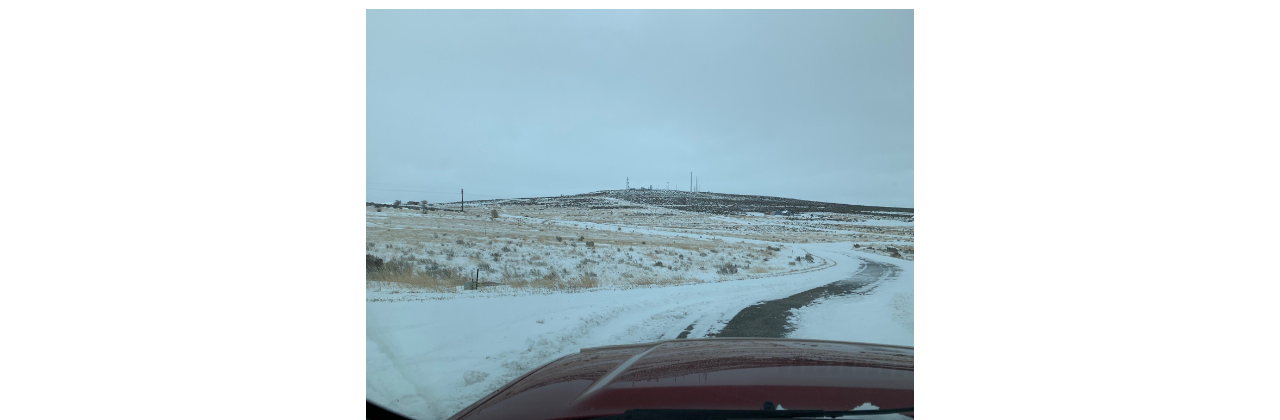
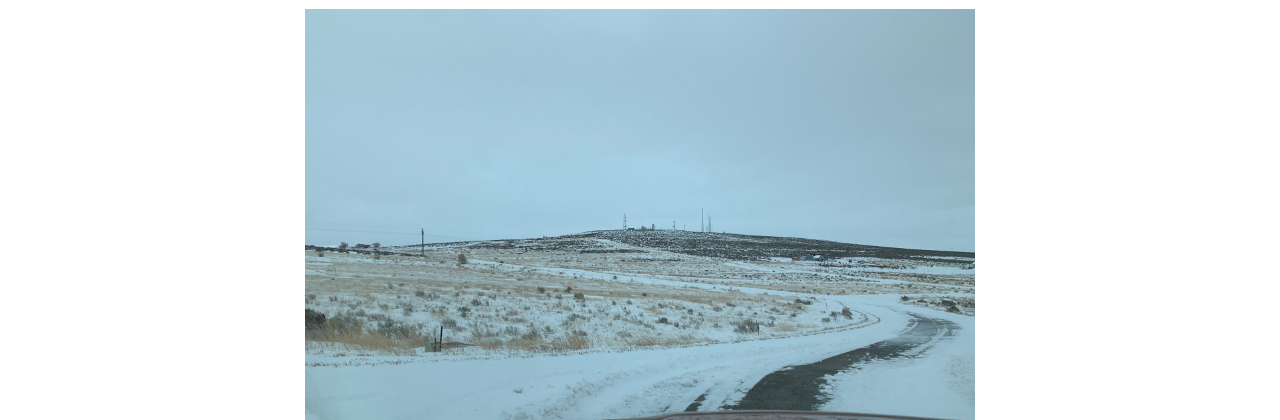
Before and after one commit to LarryHunter/PHWC, a plain HTML site: page index.html in a window 1280 px wide. Shown: the part 57-477 px from the top of the page. Drawn offline with nearby package versions, Linux system fonts and the light colour scheme.

Commit message:
centered the home page image

```diff
--- a/index.html
+++ b/index.html
@@ -79,10 +79,9 @@
       </div>
     </nav>
 
-    <section id=" content" class="container">
-      <div id="hill-image">
+    <section>
+      <div class="container">
         <img src="./images/panorama-hill.jpg" alt="Panorama Hill" class="panorama-hill">
-      </div>
 
         <h1>Panorama Hills Water Company</h1>
         <p>Need content...</p>
@@ -94,6 +93,7 @@
           lobortis nisl ut aliquip ex ea commodo consequat.</p>
         <p></p>
         <p></p>
+      </div>
     </section>
   </body>
 
--- a/styles/style.css
+++ b/styles/style.css
@@ -1,6 +1,7 @@
 * {
 	margin: 0;
 	padding: 0;
+	box-sizing: border-box;
 }
 
 #member {
@@ -8,14 +9,13 @@
 }
 
 /* Style main image */
-#hill-image {
-	text-align: center;
-	padding: 10px;
-}
-
 .panorama-hill {
-	width: 50%;
-	height: auto;
+  display: block;
+  margin-top: 10px;
+  margin-bottom: 10px;
+	margin-left: auto;
+  margin-right: auto;
+  width: 60%;
 }
 
 /* Style the footer */
```
Lines whose indentation alone changed are shown as unchanged.
